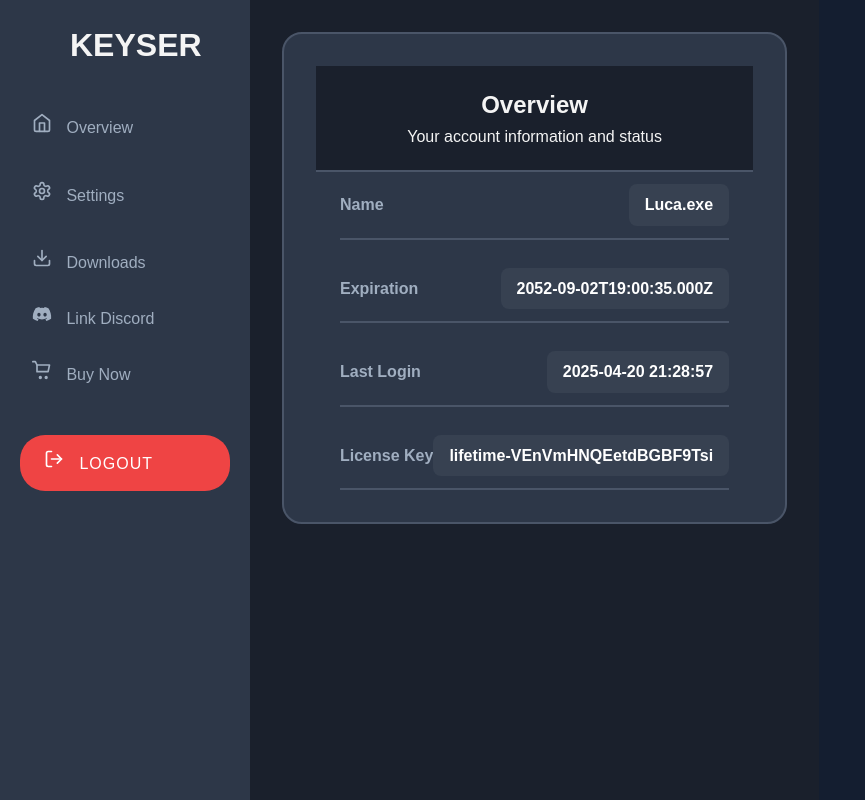
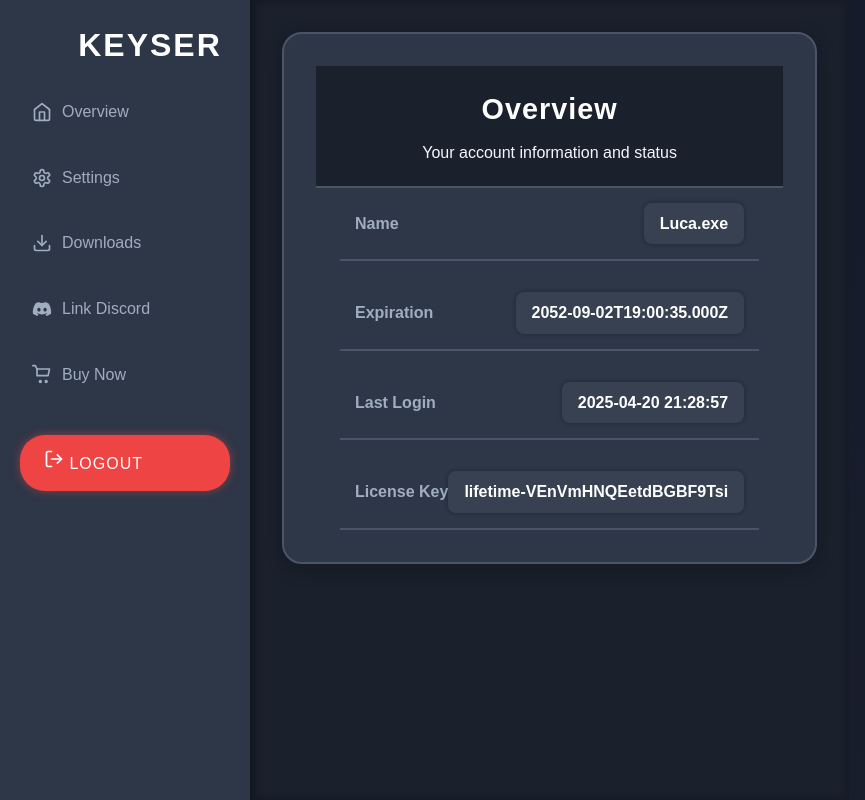
Before and after one commit to NooahClemenz/digga, a plain HTML site: page index.html in a window 1280 px wide. Shown: the whole page, without its empty margins (0-865 px from the left). Drawn offline with nearby package versions, Linux system fonts and the light colour scheme.

Commit message:
Update styles.css

```diff
--- a/css/styles.css
+++ b/css/styles.css
@@ -10,40 +10,41 @@ html, body {
     width: 100%;   /* Der Body und html müssen auch 100% der Breite einnehmen */
     font-family: 'Poppins', sans-serif;
     line-height: 1.6;
-    background: #141e30;
-    color: #f4f4f4;
+    background: linear-gradient(135deg, #0F172A, #1A202C);
+    color: #F4F7FF;
     display: flex;
     flex-direction: row;  /* Der Body hat eine horizontale Ausrichtung (für Sidebar + Main-Content) */
+    overflow: hidden;
 }
 
-body {
-    overflow: hidden;  /* Verhindert das Scrollen des Body */
-}
-
-/* Sidebar Stile */
+/* Sidebar-Stile */
 .sidebar {
     width: 250px;
     background: #2D3748;
     padding: 20px;
     position: fixed;
-    height: 100%;   /* Sidebar nimmt 100% der Bildschirmhöhe ein */
+    height: 100%;
     top: 0;
     left: 0;
     z-index: 100;
-    overflow-y: auto;  /* Scrollen innerhalb der Sidebar falls der Inhalt zu groß wird */
+    box-shadow: 4px 0px 10px rgba(0, 0, 0, 0.2);
+    overflow-y: auto;
+    transition: all 0.3s ease;
 }
 
 .sidebar-header h1 {
     font-size: 2rem;
-    color: #f4f4f4;
-    padding-left: 50px;
+    color: #fff;
+    text-align: center;
+    letter-spacing: 2px;
+    padding-bottom: 1rem;
+    text-transform: uppercase;
 }
 
 .sidebar-nav {
     display: flex;
     flex-direction: column;
     gap: 1rem;
-    padding-top: 30px;
 }
 
 .nav-item {
@@ -52,36 +53,43 @@ body {
     font-size: 1rem;
     border-radius: 12px;
     text-decoration: none;
-    transition: background 0.3s ease;
+    display: flex;
+    align-items: center;
+    gap: 10px;
+    transition: all 0.3s ease;
 }
 
 .nav-item:hover {
-    background: #4B89C4;
+    background: #3B82F6;
     color: #fff;
+    box-shadow: 0px 8px 15px rgba(59, 130, 246, 0.3);
+    transform: translateX(5px);
 }
 
 .nav-item.active {
     background: #4B89C4;
     color: #fff;
+    box-shadow: 0px 8px 15px rgba(59, 130, 246, 0.5);
 }
 
 .nav-item svg {
     width: 20px;
     height: 20px;
-    margin-right: 10px;
 }
 
-/* Hauptinhalt Stile */
+/* Hauptinhalt */
 .main-content {
-    margin-left: 250px;  /* Der Hauptinhalt verschiebt sich nach rechts, um Platz für die Sidebar zu schaffen */
+    margin-left: 250px;
     padding: 2rem;
     background: #1A202C;
-    flex-grow: 1;  /* Der Hauptinhalt nimmt den restlichen verfügbaren Platz ein */
-    height: 100vh;  /* Höhe auf 100% setzen, damit der Inhalt den gesamten Bildschirm ausfüllt */
-    overflow-y: auto;  /* Ermöglicht das Scrollen innerhalb des Inhalts, falls nötig */
+    flex-grow: 1;
+    height: 100vh;
+    overflow-y: auto;
+    box-shadow: inset 0px 0px 10px rgba(0, 0, 0, 0.3);
+    transition: all 0.3s ease;
 }
 
-/* Abschnitt-Stile */
+/* Abschnitts-Stile */
 .section {
     display: none;
 }
@@ -90,7 +98,7 @@ body {
     display: block;
 }
 
-/* Übersicht Sektion */
+/* Übersicht */
 .overview-container {
     background: #2D3748;
     border-radius: 1.25rem;
@@ -100,20 +108,24 @@ body {
     display: flex;
     flex-direction: column;
     justify-content: flex-start;
-    align-items: center;  /* Zentriert den Inhalt horizontal */
+    align-items: center;
+    box-shadow: 0px 5px 20px rgba(0, 0, 0, 0.2);
+    transition: transform 0.3s ease;
 }
 
 .overview-header {
     background: #1A202C;
     padding: 20px;
     border-bottom: 2px solid #4A5568;
-    width: 100%;  /* Stellt sicher, dass der Header die gesamte Breite einnimmt */
-    text-align: center;  /* Zentriert den Text im Header */
+    width: 100%;
+    text-align: center;
 }
 
 .overview-header h2 {
-    font-size: 1.5rem;
-    color: #f4f4f4;
+    font-size: 1.8rem;
+    color: #fff;
+    letter-spacing: 1px;
+    margin-bottom: 0.5rem;
 }
 
 .info-list {
@@ -122,21 +134,22 @@ body {
     flex-direction: column;
     gap: 1rem;
     width: 100%;
-    align-items: center;  /* Zentriert die Info-Elemente */
+    align-items: center;
 }
 
 .info-item {
     display: flex;
     justify-content: space-between;
     align-items: center;
-    padding: 12px 0;
+    padding: 15px;
     border-bottom: 2px solid #4A5568;
-    transition: background 0.3s ease;
-    width: 100%;  /* Stellt sicher, dass Info-Items die gesamte Breite einnehmen */
+    width: 100%;
+    transition: background 0.3s ease, transform 0.3s ease;
 }
 
 .info-item:hover {
     background: #1A202C;
+    transform: translateX(10px);
 }
 
 .info-label {
@@ -150,6 +163,7 @@ body {
     border-radius: 8px;
     color: #fff;
     font-weight: 600;
+    box-shadow: 0 0 5px rgba(0, 0, 0, 0.3);
 }
 
 .info-value.status-active {
@@ -162,7 +176,7 @@ body {
 
 /* Logout Button */
 .logout {
-    background: #EF4444;  /* Rot für den Logout-Button */
+    background: #EF4444;
     color: #fff;
     padding: 14px 24px;
     border-radius: 25px;
@@ -173,12 +187,14 @@ body {
     cursor: pointer;
     display: block;
     margin-top: 20px;
-    width: 100%;  /* Macht den Button so breit wie der Container */
+    width: 100%;
+    box-shadow: 0 0 10px rgba(239, 68, 68, 0.5);
 }
 
 .logout:hover {
     background: #991B1B;
     transform: translateY(-3px);
+    box-shadow: 0 0 15px rgba(239, 68, 68, 0.8);
 }
 
 /* Settings Sektion */
@@ -194,12 +210,14 @@ body {
     border-radius: 1.25rem;
     border: 2px solid #4A5568;
     padding: 2rem;
+    box-shadow: 0px 4px 15px rgba(0, 0, 0, 0.3);
 }
 
 .settings-card-header h3 {
     font-size: 1.25rem;
     font-weight: 600;
-    color: #f4f4f4;
+    color: #fff;
+    margin-bottom: 1rem;
 }
 
 .settings-card-body form {
@@ -225,7 +243,7 @@ body {
 
 .settings-card-body input:focus {
     border-color: #4B89C4;
-    box-shadow: 0 0 5px rgba(75, 137, 196, 0.5);
+    box-shadow: 0 0 10px rgba(75, 137, 196, 0.5);
 }
 
 /* Buttons */
@@ -243,6 +261,7 @@ body {
 
 .button:hover {
     background: #3B82F6;
+    transform: translateY(-3px);
 }
 
 /* Download Sektion */
@@ -258,12 +277,14 @@ body {
     border-radius: 1.25rem;
     border: 2px solid #4A5568;
     padding: 2rem;
+    box-shadow: 0px 4px 15px rgba(0, 0, 0, 0.3);
 }
 
 .download-card-header h3 {
     font-size: 1.25rem;
     font-weight: 600;
-    color: #f4f4f4;
+    color: #fff;
+    margin-bottom: 1rem;
 }
 
 .download-card-body {
@@ -279,10 +300,12 @@ body {
     text-transform: uppercase;
     letter-spacing: 1px;
     cursor: pointer;
+    transition: all 0.3s ease;
 }
 
 .download-button:hover {
     background: #3B82F6;
+    transform: translateY(-3px);
 }
 
 /* Responsive Design */
```
